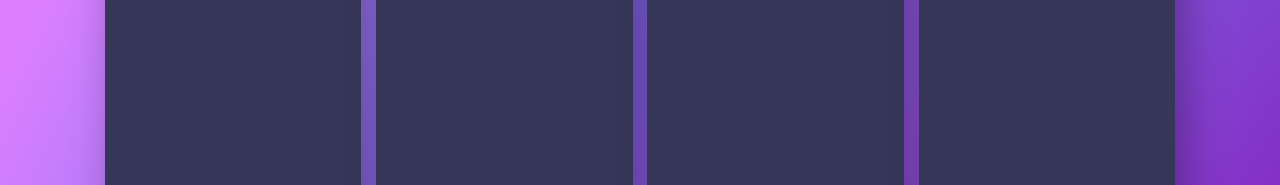
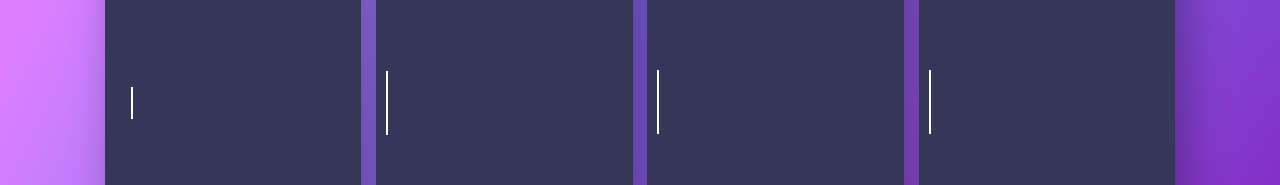
Before and after one commit to four-broccolis/dev-blogs, a React (Create React App) app: page /member in a window 1280 px wide. Shown: the part 421-606 px from the top of the page. Built offline with nearby package versions, Linux system fonts and the light colour scheme.

Commit message:
css animation 수정

```diff
--- a/src/component/memberPage/memberItem.tsx
+++ b/src/component/memberPage/memberItem.tsx
@@ -39,6 +39,8 @@ const Say = styled.div`
     -webkit-text-stroke: 0vw #383d52;
     border-right: none;
     overflow: hidden;
+    border-right: 2px solid white;
+
     ${isHover === true ? animate : ''}
   }
 
@@ -46,12 +48,13 @@ const Say = styled.div`
     0%,
     10%{
       width: 0;
-      border-right: 2px solid white;
+    border-right: 2px solid transparent;
     }
     70%,
     100% {
       width: 100%;
-      border-right: 2px solid white;
+    border-right: 2px solid transparent;
+
     }
 }
 `
```
